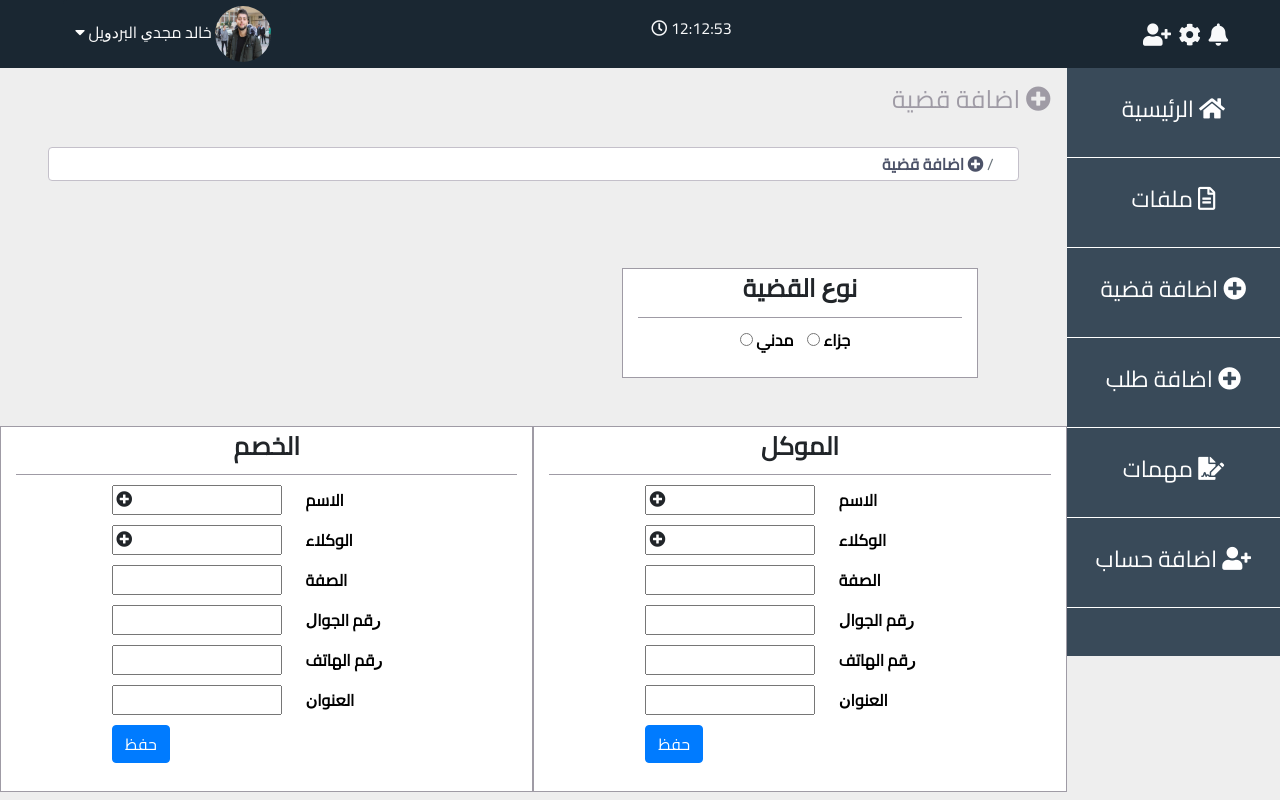
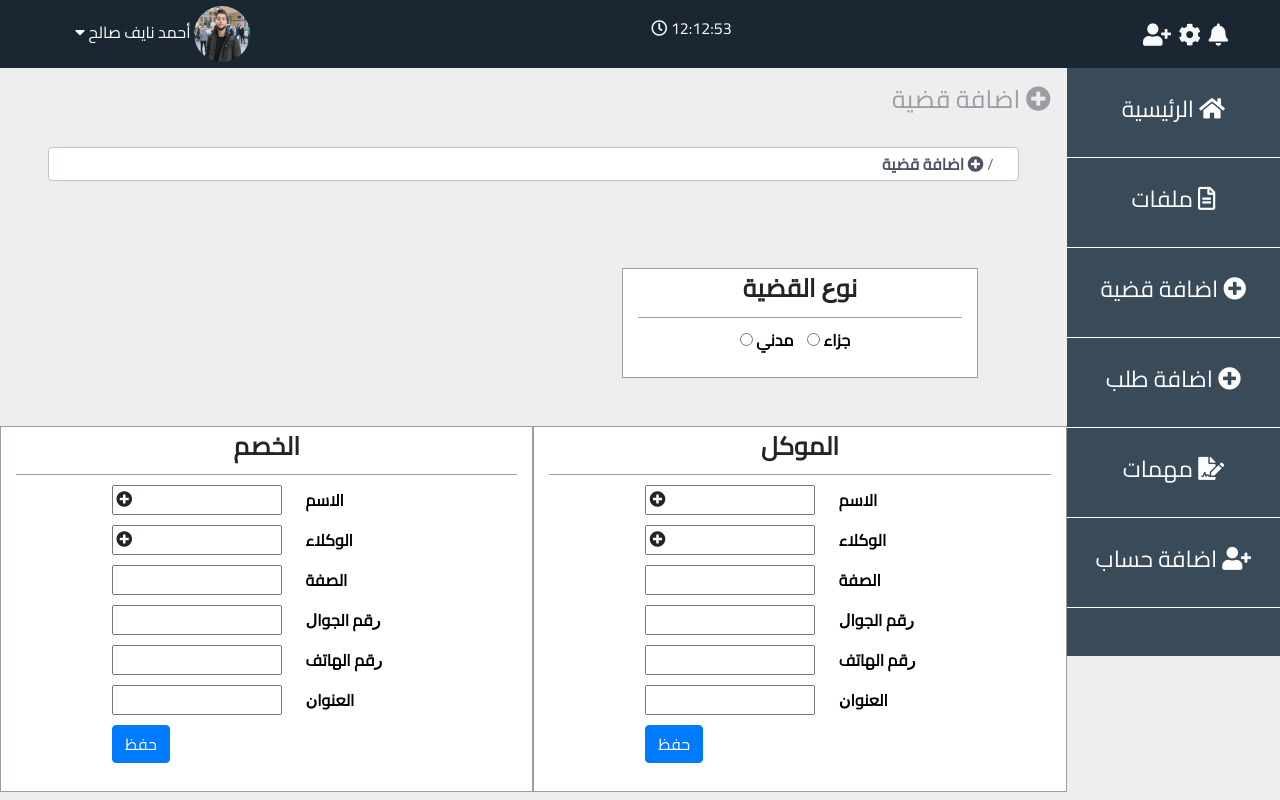
Before and after one commit to AhmadSaleh22/Law, a plain HTML site: page folders/add-issue.html in a window 1280 px wide. Drawn offline with Linux system fonts and the light colour scheme; files whose address does not match are found by name.

Commit message:
Update add-issue.html

```diff
--- a/folders/add-issue.html
+++ b/folders/add-issue.html
@@ -32,7 +32,7 @@
                 <div class="dropdown text-left pl-5">
                   <a class="btn btn-nav-dropdown btn-secondary dropdown-toggle" href="#" role="button" id="dropdownMenuLink" data-toggle="dropdown" aria-haspopup="true" aria-expanded="false">
                     <i class="fas fa-caret-down"></i>
-                    ﺧﺎﻟﺪ ﻣﺠﺪﻱ اﻟﺒﺮﺩﻭﻳﻞ
+                    أحمد نايف صالح
                    <img src="../assts/images/img.jpg" class="img-fluid logo-img" > </a>
                     <p class="text-light float-right pt-3 nav-time  "><i class="far fa-clock"></i> 12:12:53</p>
 
```
